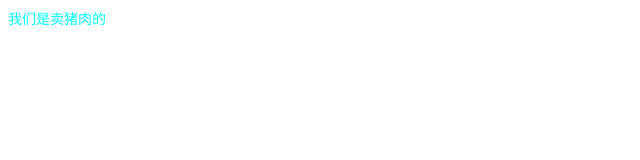
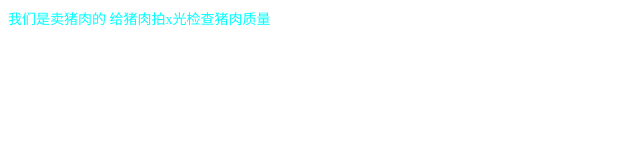
Before and after one commit to hope975/git-demo-01, a plain HTML site: page index.html in a window 1280 px wide. Shown: the whole page, without its empty margins (0-640 px from the left). Drawn offline with Linux system fonts and the light colour scheme.

Commit message:
给猪肉x光

```diff
--- a/index.html
+++ b/index.html
@@ -11,6 +11,7 @@
 
 <body>
     我们是卖猪肉的
+    给猪肉拍x光检查猪肉质量
 </body>
 
 </html>
```
